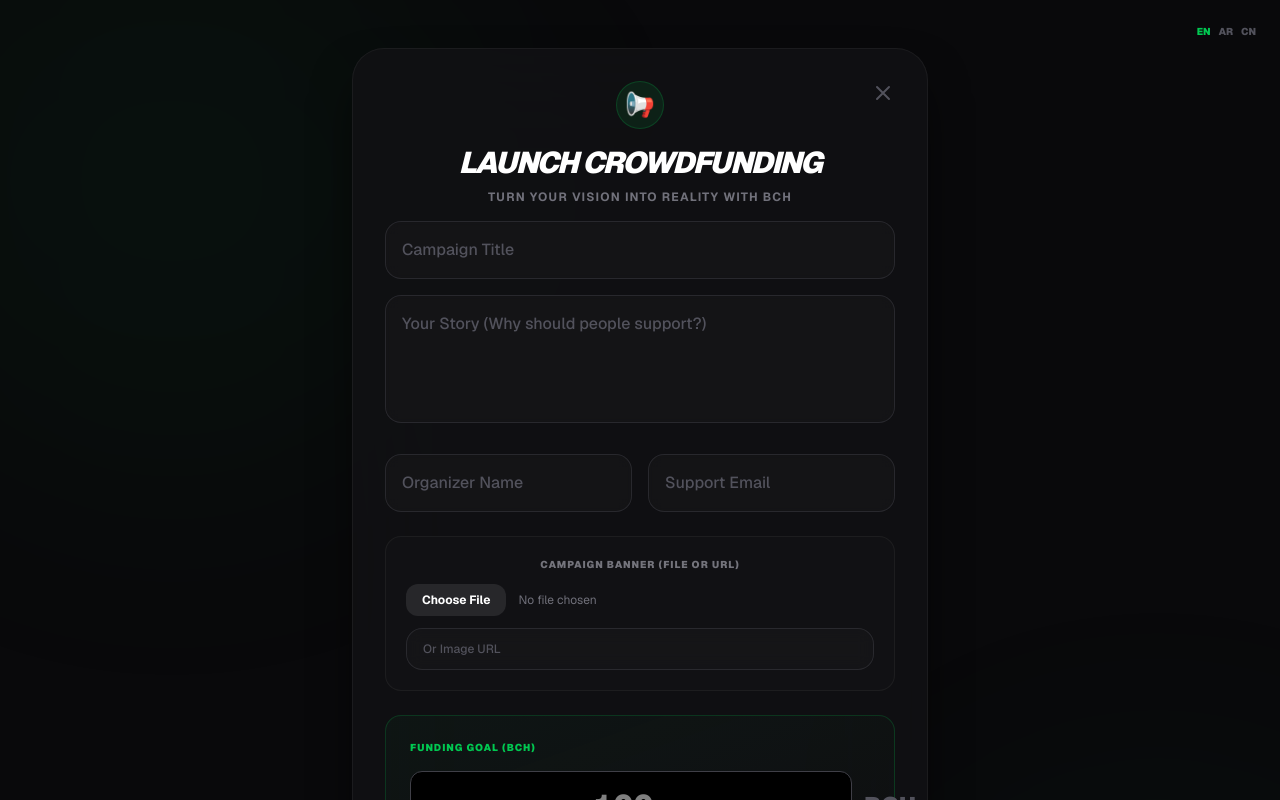
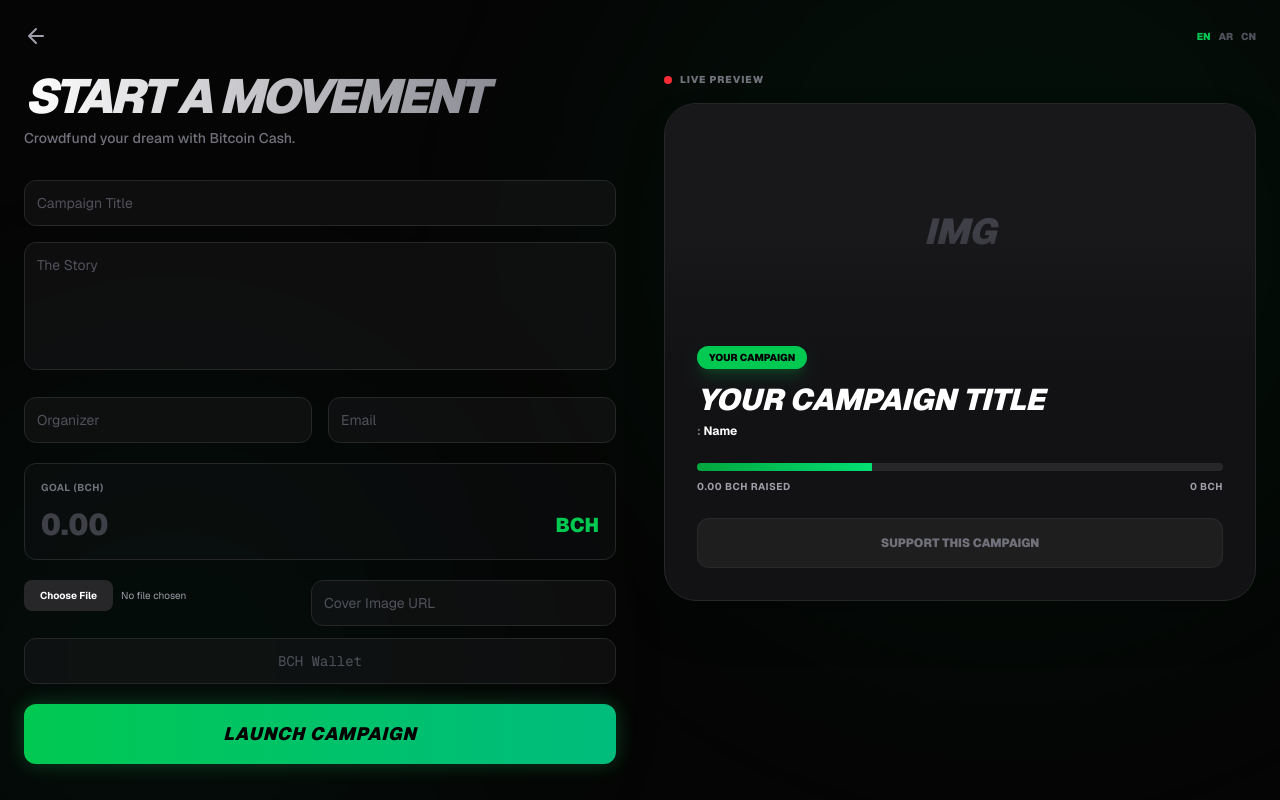
Before and after one commit to saleemm1/payonce-cash, a Next.js app: page /create/donation in a window 1280 px wide. Shown: the top 800 px of the page. Built offline with nearby package versions, Linux system fonts and the light colour scheme.

Commit message:
Update page.js

```diff
--- a/app/create/donation/page.js
+++ b/app/create/donation/page.js
@@ -4,72 +4,77 @@ import Link from 'next/link';
 
 const translations = {
   en: {
-    title: "Launch Crowdfunding",
-    subtitle: "Turn your vision into reality with BCH",
-    campTitle: "Campaign Title",
-    descLabel: "Your Story (Why should people support?)",
-    organizer: "Organizer Name",
-    email: "Support Email",
-    coverLabel: "Campaign Banner (File or URL)",
-    orUrl: "Or Image URL",
-    wallet: "BCH Wallet (To receive funds)",
-    goal: "Funding Goal (BCH)",
-    goalDesc: "Total amount needed to succeed",
-    generate: "Launch Campaign",
-    processing: "Deploying to Blockchain...",
+    header: "Start a Movement",
+    subHeader: "Crowdfund your dream with Bitcoin Cash.",
+    titleLabel: "Campaign Title",
+    descLabel: "The Story",
+    organizerLabel: "Organizer",
+    emailLabel: "Email",
+    walletLabel: "BCH Wallet",
+    goalLabel: "Goal (BCH)",
+    coverLabel: "Cover Image URL",
+    fileLabel: "Or Upload Image",
+    launch: "Launch Campaign",
+    processing: "Deploying...",
+    preview: "Live Preview",
     copy: "Copy Link",
-    done: "Copied!",
-    preview: "Live Preview",
-    security: "Non-custodial. Funds go directly to you."
+    done: "Copied",
+    goalDesc: "Amount needed",
+    optional: "Optional",
+    cardTitle: "Your Campaign",
+    raised: "0.00 BCH raised",
+    support: "Support this campaign"
   },
   ar: {
-    title: "إطلاق حملة تمويل",
-    subtitle: "حول رؤيتك لواقع باستخدام BCH",
-    campTitle: "عنوان الحملة",
-    descLabel: "قصتك (لماذا يجب أن يدعموك؟)",
-    organizer: "اسم المنظم",
-    email: "بريد الدعم",
-    coverLabel: "بنر الحملة (ملف أو رابط)",
-    orUrl: "أو رابط الصورة",
-    wallet: "محفظة BCH (لاستلام التبرعات)",
-    goal: "هدف التمويل (BCH)",
-    goalDesc: "المبلغ الإجمالي المطلوب للنجاح",
-    generate: "إطلاق الحملة",
-    processing: "جاري النشر على البلوكشين...",
+    header: "ابدأ حراكاً",
+    subHeader: "موّل حلمك باستخدام Bitcoin Cash.",
+    titleLabel: "عنوان الحملة",
+    descLabel: "القصة",
+    organizerLabel: "المنظم",
+    emailLabel: "البريد",
+    walletLabel: "محفظة BCH",
+    goalLabel: "الهدف (BCH)",
+    coverLabel: "رابط صورة الغلاف",
+    fileLabel: "أو رفع صورة",
+    launch: "إطلاق الحملة",
+    processing: "جاري النشر...",
+    preview: "معاينة حية",
     copy: "نسخ الرابط",
-    done: "تم النسخ!",
-    preview: "معاينة حية",
-    security: "غير وصائي. الأموال تصلك مباشرة."
+    done: "تم النسخ",
+    goalDesc: "المبلغ المطلوب",
+    optional: "اختياري",
+    cardTitle: "حملتك",
+    raised: "تم جمع 0.00 BCH",
+    support: "ادعم هذه الحملة"
   },
   zh: {
-    title: "发起众筹",
-    subtitle: "用 BCH 实现您的愿景",
-    campTitle: "活动标题",
-    descLabel: "您的故事（为什么要支持？）",
-    organizer: "组织者姓名",
-    email: "支持邮箱",
-    coverLabel: "活动横幅 (文件或链接)",
-    orUrl: "或图片链接",
-    wallet: "BCH 钱包 (接收资金)",
-    goal: "筹款目标 (BCH)",
-    goalDesc: "成功所需的总金额",
-    generate: "发起活动",
-    processing: "正在部署到区块链...",
+    header: "发起运动",
+    subHeader: "用 Bitcoin Cash 为您的梦想众筹。",
+    titleLabel: "活动标题",
+    descLabel: "故事",
+    organizerLabel: "组织者",
+    emailLabel: "电子邮件",
+    walletLabel: "BCH 钱包",
+    goalLabel: "目标 (BCH)",
+    coverLabel: "封面图片链接",
+    fileLabel: "或上传图片",
+    launch: "发起活动",
+    processing: "正在部署...",
+    preview: "实时预览",
     copy: "复制链接",
-    done: "已复制!",
-    preview: "实时预览",
-    security: "非托管。资金直接归您所有。"
+    done: "已复制",
+    goalDesc: "所需金额",
+    optional: "可选",
+    cardTitle: "您的活动",
+    raised: "已筹集 0.00 BCH",
+    support: "支持此活动"
   }
 };
 
 export default function DonationCreatePage() {
-  const [title, setTitle] = useState('');
-  const [desc, setDesc] = useState('');
-  const [organizer, setOrganizer] = useState('');
-  const [email, setEmail] = useState('');
-  const [wallet, setWallet] = useState('');
-  const [goal, setGoal] = useState('');
-  const [previewLink, setPreviewLink] = useState('');
+  const [formData, setFormData] = useState({
+    title: '', desc: '', organizer: '', email: '', wallet: '', goal: '', coverUrl: ''
+  });
   const [previewFile, setPreviewFile] = useState(null);
   const [uploading, setUploading] = useState(false);
   const [generatedLink, setGeneratedLink] = useState('');
@@ -77,8 +82,8 @@ export default function DonationCreatePage() {
   const [lang, setLang] = useState('en');
 
   useEffect(() => {
-    const savedLang = localStorage.getItem('payonce_lang');
-    if (savedLang) setLang(savedLang);
+    const saved = localStorage.getItem('payonce_lang');
+    if (saved) setLang(saved);
   }, []);
 
   const changeLang = (l) => {
@@ -89,30 +94,35 @@ export default function DonationCreatePage() {
   const t = translations[lang];
   const dir = lang === 'ar' ? 'rtl' : 'ltr';
 
+  const handleChange = (e) => {
+    const { name, value } = e.target;
+    setFormData(prev => ({ ...prev, [name]: value }));
+  };
+
   const handleGenerate = async (e) => {
     e.preventDefault();
-    if (!wallet || !goal) return alert("Wallet and Goal are required");
+    if (!formData.wallet || !formData.title) return;
 
     setUploading(true);
     try {
-      let finalPreview = previewLink;
+      let finalCover = formData.coverUrl;
 
       if (previewFile) {
         const imgData = new FormData();
         imgData.append("file", previewFile);
         const imgRes = await fetch("/api/upload", { method: "POST", body: imgData });
         const imgJson = await imgRes.json();
-        if (imgJson.ipfsHash) finalPreview = `https://gateway.pinata.cloud/ipfs/${imgJson.ipfsHash}`;
+        if (imgJson.ipfsHash) finalCover = `https://gateway.pinata.cloud/ipfs/${imgJson.ipfsHash}`;
       }
 
       const payload = {
-        n: title,
-        d: desc,
-        sn: organizer,
-        se: email,
-        w: wallet,
-        g: parseFloat(goal),
-        pr: finalPreview,
+        n: formData.title,
+        d: formData.desc,
+        sn: formData.organizer,
+        se: formData.email,
+        w: formData.wallet,
+        g: formData.goal ? parseFloat(formData.goal) : null,
+        pr: finalCover,
         dt: 'donation'
       };
 
@@ -121,102 +131,145 @@ export default function DonationCreatePage() {
       setGeneratedLink(link);
 
       const history = JSON.parse(localStorage.getItem('payonce_history') || '[]');
-      history.push({ title: title, price: `${goal} BCH Goal`, url: link });
+      history.push({ title: formData.title, price: 'DONATION', url: link });
       localStorage.setItem('payonce_history', JSON.stringify(history));
 
     } catch (err) {
-      alert("Error processing campaign");
+      alert("Error");
     } finally {
       setUploading(false);
     }
   };
 
-  const inputBaseStyles = "w-full p-4 bg-zinc-900/50 backdrop-blur-sm border border-zinc-700/50 rounded-2xl text-white outline-none focus:border-green-500 focus:ring-1 focus:ring-green-500/50 transition-all duration-300 placeholder:text-zinc-600 hover:bg-zinc-900/80 hover:border-zinc-600 font-medium";
+  const inputStyle = "w-full bg-zinc-900/50 border border-zinc-800 rounded-xl p-3 text-sm text-white placeholder:text-zinc-600 outline-none focus:border-green-500 focus:ring-1 focus:ring-green-500/50 transition-all";
 
   return (
-    <div dir={dir} className={`min-h-screen bg-[#09090b] text-white flex flex-col items-center justify-center px-4 py-12 font-sans relative overflow-hidden ${lang === 'ar' ? 'font-arabic' : ''}`}>
-      <div className="absolute top-[-10%] left-[-10%] w-[600px] h-[600px] bg-green-600/5 rounded-full blur-[128px] pointer-events-none"></div>
-      <div className="absolute bottom-[-10%] right-[-10%] w-[500px] h-[500px] bg-emerald-500/5 rounded-full blur-[128px] pointer-events-none"></div>
+    <div dir={dir} className={`min-h-screen bg-[#050505] text-white font-sans selection:bg-green-500/30 ${lang === 'ar' ? 'font-arabic' : ''}`}>
 
-      <div className="absolute top-6 right-6 flex gap-2 text-[10px] font-black uppercase z-50">
+      <div className="fixed inset-0 pointer-events-none">
+          <div className="absolute top-[-20%] right-[-10%] w-[800px] h-[800px] bg-green-500/5 rounded-full blur-[120px]"></div>
+          <div className="absolute bottom-[-20%] left-[-10%] w-[600px] h-[600px] bg-emerald-600/5 rounded-full blur-[120px]"></div>
+      </div>
+
+      <nav className="relative z-50 flex justify-between items-center p-6 max-w-7xl mx-auto">
+         <Link href="/create" className="text-zinc-400 hover:text-white transition-colors">
+            <svg width="24" height="24" viewBox="0 0 24 24" fill="none" stroke="currentColor" strokeWidth="2" strokeLinecap="round" strokeLinejoin="round"><path d="M19 12H5M12 19l-7-7 7-7"/></svg>
+         </Link>
+         <div className="flex gap-2 text-[10px] font-black uppercase">
             <button onClick={() => changeLang('en')} className={`${lang === 'en' ? 'text-green-500' : 'text-zinc-600 hover:text-white'}`}>EN</button>
             <button onClick={() => changeLang('ar')} className={`${lang === 'ar' ? 'text-green-500' : 'text-zinc-600 hover:text-white'}`}>AR</button>
             <button onClick={() => changeLang('zh')} className={`${lang === 'zh' ? 'text-green-500' : 'text-zinc-600 hover:text-white'}`}>CN</button>
          </div>
+      </nav>
 
-      <form onSubmit={handleGenerate} className="relative z-10 w-full max-w-xl bg-[#121214]/80 backdrop-blur-3xl p-8 rounded-[32px] border border-white/5 shadow-2xl shadow-black/80 space-y-6 transform transition-all">
+      <div className="max-w-7xl mx-auto px-6 pb-20 relative z-10">
+          <div className="grid lg:grid-cols-2 gap-12 items-start">
 
-        <Link href="/create" className={`absolute top-8 ${lang === 'ar' ? 'left-8' : 'right-8'} text-zinc-600 hover:text-white transition-colors cursor-pointer`}>
-            <svg width="24" height="24" viewBox="0 0 24 24" fill="none" stroke="currentColor" strokeWidth="2" strokeLinecap="round" strokeLinejoin="round"><path d="M18 6L6 18M6 6l12 12"/></svg>
-        </Link>
-
-        <div className="text-center space-y-2 mb-4">
-            <div className="w-12 h-12 bg-green-500/10 rounded-full flex items-center justify-center mx-auto mb-4 border border-green-500/20">
-                <span className="text-2xl">📢</span>
-            </div>
-            <h1 className="text-3xl font-black text-white uppercase italic tracking-tighter">{t.title}</h1>
-            <p className="text-zinc-500 text-xs font-bold uppercase tracking-widest">{t.subtitle}</p>
+              <div className="space-y-8">
+                  <div>
+                      <h1 className="text-4xl md:text-5xl font-black text-transparent bg-clip-text bg-gradient-to-r from-white to-zinc-500 mb-2 italic uppercase tracking-tighter">
+                          {t.header}
+                      </h1>
+                      <p className="text-zinc-500 text-sm font-medium">{t.subHeader}</p>
                   </div>
 
+                  <form onSubmit={handleGenerate} className="space-y-5">
                       <div className="space-y-4">
-             <input required type="text" value={title} onChange={(e) => setTitle(e.target.value)} className={inputBaseStyles} placeholder={t.campTitle} />
-             <textarea required value={desc} onChange={(e) => setDesc(e.target.value)} className={`${inputBaseStyles} h-32 resize-none`} placeholder={t.descLabel}></textarea>
+                          <input required name="title" value={formData.title} onChange={handleChange} placeholder={t.titleLabel} className={inputStyle} />
+                          <textarea name="desc" value={formData.desc} onChange={handleChange} placeholder={t.descLabel} className={`${inputStyle} h-32 resize-none`} />
                       </div>
 
                       <div className="grid grid-cols-2 gap-4">
-          <input required type="text" placeholder={t.organizer} onChange={(e)=>setOrganizer(e.target.value)} className={inputBaseStyles} />
-          <input required type="email" placeholder={t.email} onChange={(e)=>setEmail(e.target.value)} className={inputBaseStyles} />
+                          <input name="organizer" value={formData.organizer} onChange={handleChange} placeholder={t.organizerLabel} className={inputStyle} />
+                          <input name="email" value={formData.email} onChange={handleChange} placeholder={t.emailLabel} className={inputStyle} />
                       </div>
 
-        <div className="p-5 bg-zinc-900/30 rounded-2xl border border-white/5 space-y-3 group hover:border-green-500/20 transition-colors">
-          <label className="text-[10px] text-zinc-400 block uppercase text-center font-black tracking-widest opacity-70 group-hover:text-green-500 transition-colors">{t.coverLabel}</label>
-          <input type="file" accept="image/*" onChange={(e)=>setPreviewFile(e.target.files[0])} className="w-full text-xs text-zinc-500 file:mr-3 file:py-2 file:px-4 file:rounded-xl file:border-0 file:bg-zinc-800 file:text-white file:font-bold file:hover:bg-zinc-700 cursor-pointer transition-all" />
-          <div className="relative">
-              <input type="url" placeholder={t.orUrl} value={previewLink} onChange={(e)=>setPreviewLink(e.target.value)} className={`${inputBaseStyles} py-3 text-xs`} />
+                      <div className="bg-zinc-900/30 p-4 rounded-xl border border-zinc-800 space-y-3">
+                          <p className="text-[10px] font-bold text-zinc-500 uppercase tracking-wider">{t.goalLabel}</p>
+                          <div className="flex items-center gap-3">
+                              <input
+                                  type="number"
+                                  step="any"
+                                  name="goal"
+                                  value={formData.goal}
+                                  onChange={handleChange}
+                                  placeholder="0.00"
+                                  className="flex-1 bg-transparent text-3xl font-black text-white outline-none placeholder:text-zinc-700 tabular-nums"
+                              />
+                              <span className="text-xl font-black text-green-500">BCH</span>
                           </div>
                       </div>
 
-        <div className="bg-gradient-to-br from-green-900/10 to-transparent p-6 rounded-2xl border border-green-500/20 flex flex-col gap-4">
-            <label className="text-[10px] text-green-500 font-black uppercase tracking-widest">{t.goal}</label>
-            <div className="flex items-center gap-3">
-                <input
-                    required
-                    type="number"
-                    step="any"
-                    placeholder="100"
-                    value={goal}
-                    onChange={(e) => setGoal(e.target.value)}
-                    className="flex-1 p-4 bg-black border border-zinc-700 rounded-xl text-3xl text-white outline-none focus:border-green-500 font-black text-center tabular-nums"
-                />
-                <span className="text-2xl font-black text-zinc-600">BCH</span>
+                      <div className="space-y-3">
+                           <div className="flex gap-2">
+                               <input type="file" accept="image/*" onChange={(e)=>setPreviewFile(e.target.files[0])} className="flex-1 text-[10px] text-zinc-400 file:mr-2 file:py-2 file:px-4 file:rounded-lg file:border-0 file:bg-zinc-800 file:text-white file:font-bold hover:file:bg-zinc-700 cursor-pointer" />
+                               <input name="coverUrl" value={formData.coverUrl} onChange={handleChange} placeholder={t.coverLabel} className={`${inputStyle} flex-1`} />
                            </div>
-            <p className="text-[10px] text-zinc-500 text-center">{t.goalDesc}</p>
+                           <input required name="wallet" value={formData.wallet} onChange={handleChange} placeholder={t.walletLabel} className={`${inputStyle} text-center font-mono`} />
                       </div>
 
-        <input required type="text" value={wallet} onChange={(e) => setWallet(e.target.value)} className={`${inputBaseStyles} text-center font-mono text-sm`} placeholder={t.wallet} />
-
-        <button type="submit" disabled={uploading} className="w-full relative overflow-hidden group bg-green-600 hover:bg-green-500 py-5 rounded-2xl font-black transition-all uppercase italic text-xl shadow-[0_0_40px_rgba(34,197,94,0.2)] disabled:opacity-50 disabled:cursor-not-allowed hover:scale-[1.01] active:scale-95 text-black">
-          <span className="relative z-10 flex items-center justify-center gap-2">
-            {uploading ? t.processing : t.generate}
-          </span>
+                      <button type="submit" disabled={uploading} className="w-full bg-gradient-to-r from-green-500 to-emerald-500 hover:from-green-400 hover:to-emerald-400 text-black font-black py-4 rounded-xl text-lg uppercase italic tracking-wider transition-all shadow-[0_0_20px_rgba(34,197,94,0.3)] hover:shadow-[0_0_40px_rgba(34,197,94,0.5)] disabled:opacity-50 disabled:cursor-not-allowed transform active:scale-[0.99]">
+                          {uploading ? t.processing : t.launch}
                       </button>
-
-        <p className="text-[9px] text-zinc-600 text-center uppercase font-bold tracking-widest flex items-center justify-center gap-2">
-            <span className="w-2 h-2 bg-green-500 rounded-full"></span>
-            {t.security}
-        </p>
+                  </form>
 
                   {generatedLink && (
-          <div className="mt-6 p-1 bg-gradient-to-r from-green-500 to-emerald-500 rounded-2xl shadow-lg shadow-green-900/20 animate-in slide-in-from-bottom-5">
-            <div className="bg-[#121214] p-4 rounded-[14px] flex items-center gap-3">
-                <input readOnly value={generatedLink} className="flex-1 bg-transparent text-[11px] outline-none text-zinc-300 font-mono tracking-tight" />
-                <button type="button" onClick={()=>{navigator.clipboard.writeText(generatedLink); setCopied(true); setTimeout(()=>setCopied(false),2000)}} className="px-4 py-2 bg-green-600 hover:bg-green-500 rounded-xl text-xs font-black text-black uppercase transition-all">
+                      <div className="bg-black border border-green-500/30 p-4 rounded-2xl flex items-center gap-3 animate-in slide-in-from-bottom-4">
+                          <input readOnly value={generatedLink} className="flex-1 bg-transparent text-xs text-green-500 font-mono outline-none" />
+                          <button onClick={()=>{navigator.clipboard.writeText(generatedLink); setCopied(true); setTimeout(()=>setCopied(false),2000)}} className="text-[10px] font-black bg-green-500/10 hover:bg-green-500/20 text-green-500 px-3 py-1.5 rounded-lg uppercase transition-colors">
                               {copied ? t.done : t.copy}
                           </button>
                       </div>
+                  )}
+              </div>
+
+              <div className="hidden lg:block sticky top-8">
+                  <div className="flex items-center gap-2 mb-4">
+                      <div className="w-2 h-2 bg-red-500 rounded-full animate-pulse"></div>
+                      <span className="text-[10px] font-black uppercase text-zinc-500 tracking-widest">{t.preview}</span>
+                  </div>
+
+                  <div className="bg-[#121214] rounded-[32px] overflow-hidden border border-zinc-800 shadow-2xl relative">
+                       <div className="relative h-64 bg-zinc-900">
+                           {(previewFile || formData.coverUrl) ? (
+                               <img
+                                 src={previewFile ? URL.createObjectURL(previewFile) : formData.coverUrl}
+                                 className="w-full h-full object-cover"
+                               />
+                           ) : (
+                               <div className="w-full h-full flex items-center justify-center text-zinc-700 font-black italic text-4xl uppercase">
+                                   IMG
                                </div>
                            )}
-      </form>
+                           <div className="absolute inset-0 bg-gradient-to-t from-[#121214] via-transparent to-transparent"></div>
+                       </div>
+
+                       <div className="p-8 relative -mt-12">
+                           <div className="inline-block bg-green-500 text-black text-[10px] font-black px-3 py-1 rounded-full uppercase mb-4 shadow-lg shadow-green-500/20">
+                               {t.cardTitle}
+                           </div>
+                           <h2 className="text-3xl font-black italic uppercase text-white leading-none mb-2 break-words">
+                               {formData.title || "Your Campaign Title"}
+                           </h2>
+                           <p className="text-zinc-500 text-xs font-bold mb-6">{t.organizer}: <span className="text-white">{formData.organizer || "Name"}</span></p>
+
+                           <div className="w-full bg-zinc-800 h-2 rounded-full mb-2 overflow-hidden">
+                               <div className="w-1/3 h-full bg-gradient-to-r from-green-600 to-green-400"></div>
+                           </div>
+                           <div className="flex justify-between text-[10px] font-bold text-zinc-400 uppercase tracking-wider mb-6">
+                               <span>{t.raised}</span>
+                               <span>{formData.goal || "0"} BCH</span>
+                           </div>
+
+                           <div className="w-full py-4 bg-white/5 rounded-xl border border-white/5 flex items-center justify-center gap-2 text-zinc-500 font-black text-xs uppercase">
+                               {t.support}
+                           </div>
+                       </div>
+                  </div>
+              </div>
+
+          </div>
+      </div>
     </div>
   );
 }
```
Lines whose indentation alone changed are shown as unchanged.
